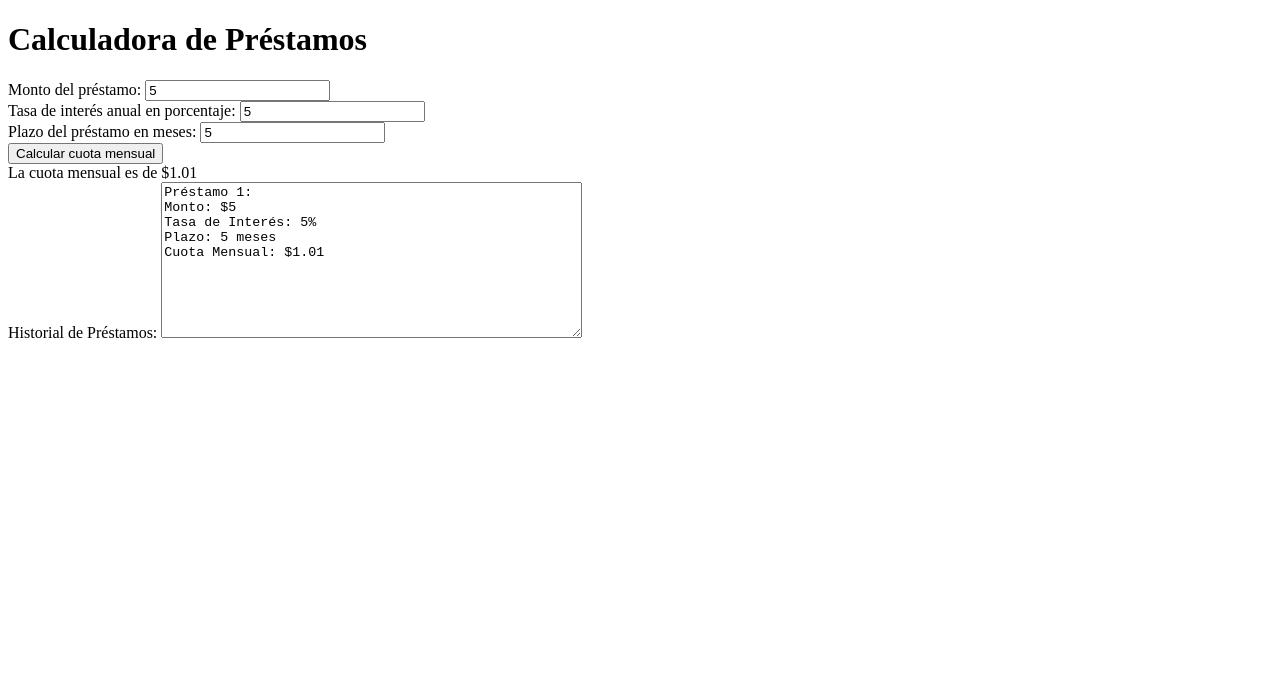
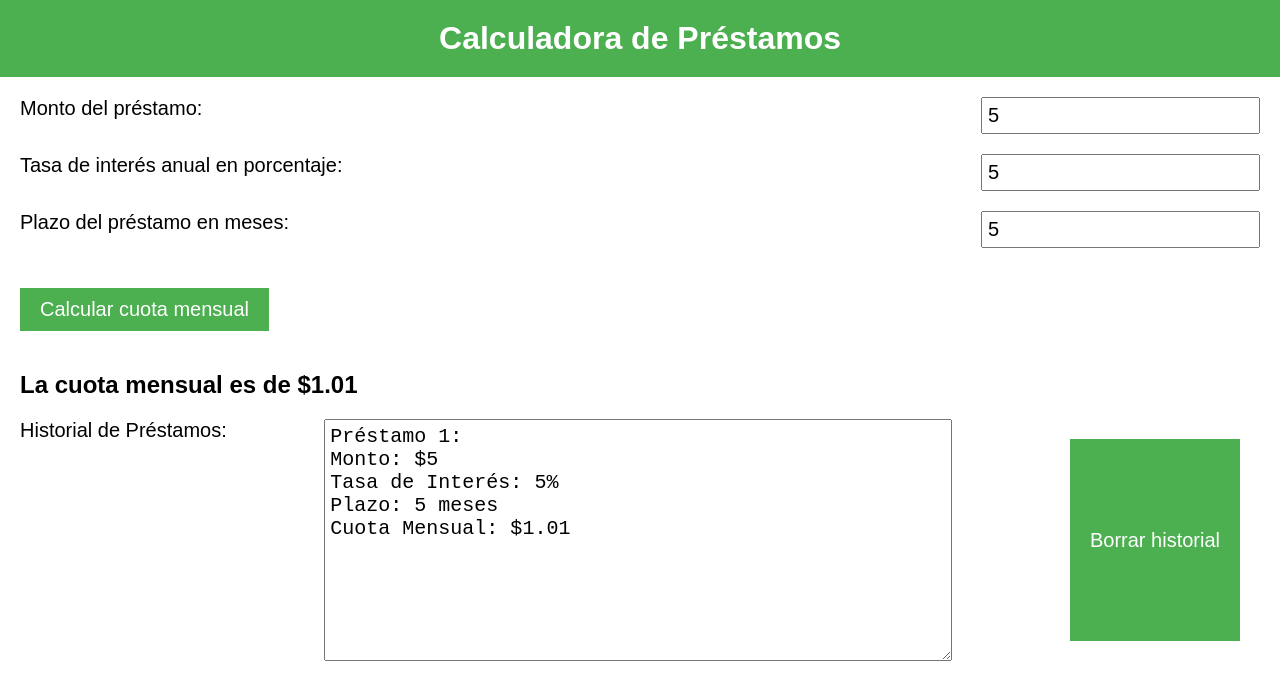
Before and after one commit to Luchobarrera33/proyecto-js, a plain HTML site: page index.html in a window 1280 px wide. Both pictures are taken after typing "5", "5", "5", "Sample" into the empty fields and a click on the button "Calcular cuota mensual". Drawn offline with Linux system fonts and the light colour scheme.

Commit message:
se agregaron estilos

```diff
--- a/index.html
+++ b/index.html
@@ -3,6 +3,7 @@
 <head>
     <meta charset="UTF-8">
     <meta name="viewport" content="width=device-width, initial-scale=1.0">
+    <link rel="stylesheet" href="style.css">
     <title>Calculadora De Prestamos</title>
 </head>
 
@@ -25,6 +26,7 @@
     <div>
         <label for="historial">Historial de Préstamos:</label>
         <textarea id="historial" rows="10" cols="50"></textarea>
+        <button id="borrar">Borrar historial</button>
     </div>
     <script src="main.js"></script>
 </body>
--- a/main.js
+++ b/main.js
@@ -48,3 +48,11 @@ calcularButton.addEventListener('click', () => {
 });
 
 imprimirHistorial();
+
+const borrarButton = document.getElementById('borrar');
+
+borrarButton.addEventListener('click', () => {
+    prestamos = [];
+    localStorage.removeItem('prestamos');
+    imprimirHistorial();
+});
--- /dev/null
+++ b/style.css
@@ -0,0 +1,48 @@
+body {
+    font-family: Arial, sans-serif;
+    margin: 0;
+    padding: 0;
+}
+
+h1 {
+    background-color: #4CAF50;
+    color: white;
+    margin: 0;
+    padding: 20px;
+    text-align: center;
+}
+
+div {
+    display: flex;
+    justify-content: space-between;
+    margin: 20px;
+}
+
+label {
+    font-size: 20px;
+}
+
+input, textarea {
+    font-size: 20px;
+    padding: 5px;
+}
+
+button {
+    background-color: #4CAF50;
+    border: none;
+    color: white;
+    cursor: pointer;
+    font-size: 20px;
+    margin: 20px;
+    padding: 10px 20px;
+}
+
+button:hover {
+    background-color: #3e8e41;
+}
+
+#resultado {
+    font-size: 24px;
+    font-weight: bold;
+    margin: 20px;
+}
```
